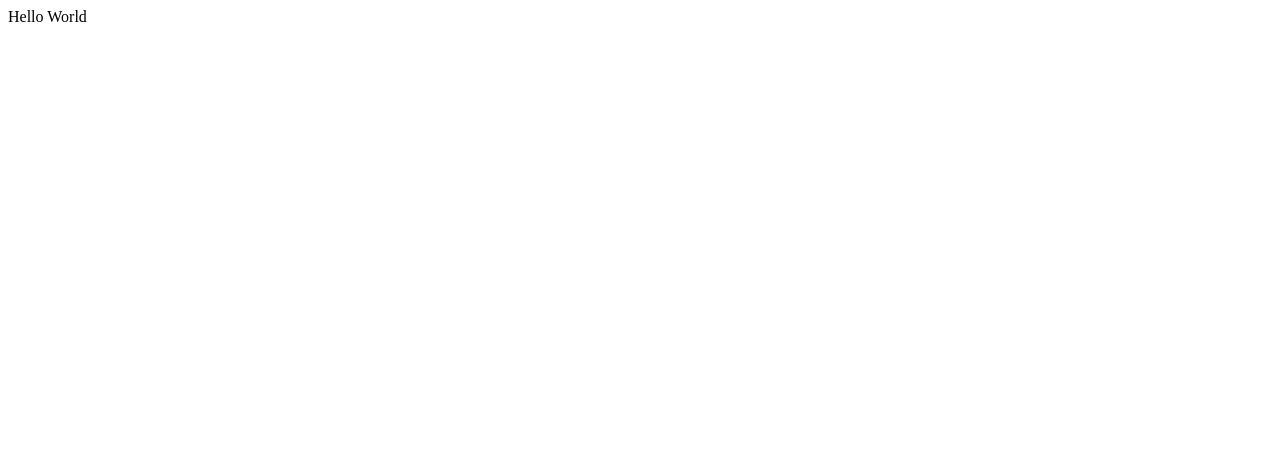
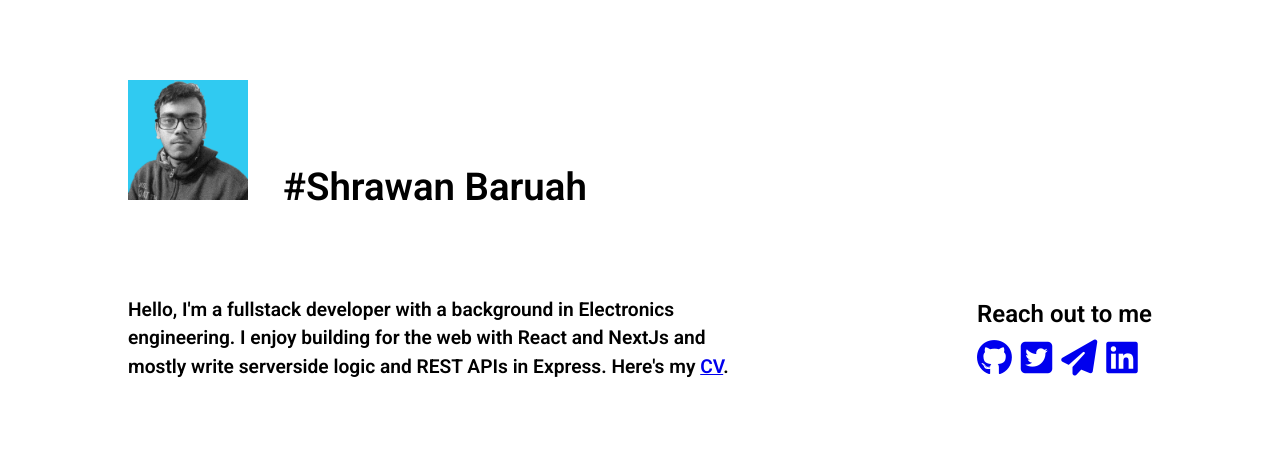
Before and after one commit to CodeingersCat/portfolio, a plain HTML site: page index.html in a window 1280 px wide. Drawn offline with Linux system fonts and the light colour scheme.

Commit message:
basics covered

```diff
--- a/index.html
+++ b/index.html
@@ -4,9 +4,32 @@
     <meta charset="UTF-8">
     <meta http-equiv="X-UA-Compatible" content="IE=edge">
     <meta name="viewport" content="width=device-width, initial-scale=1.0">
+    <link rel="stylesheet" href="style.css">
+    <link rel="preconnect" href="https://fonts.googleapis.com">
+    <link rel="preconnect" href="https://fonts.gstatic.com" crossorigin>
+    <link href="https://fonts.googleapis.com/css2?family=Roboto:wght@600&display=swap" rel="stylesheet">
     <title>Shrawan's portfolio</title>
 </head>
 <body>
-    Hello World
+    <div class="container-main">
+        <div class="nav">
+            <img src="files/portrait.png" class="pfp">
+            <h1>#Shrawan Baruah</h1>
+        </div>
+        <div class="intro-banner">
+            <p class="about">
+                Hello, I'm a fullstack developer with a background in Electronics engineering. I enjoy building for the web with React and NextJs and mostly write serverside logic and REST APIs in Express. Here's my <a href="/files/SHRAWAN_RESUME.pdf" download>CV</a>.
+            </p>
+            <div class="contact">
+                <div>Reach out to me</div>
+                <a href="https://github.com/CodeingersCat" target="_blank" class="git"><i class="fab fa-github"></i></a>
+                <a href="https://twitter.com/dorkkknight" target="_blank" class="tweet"><i class="fab fa-twitter-square" ></i></a>
+                <a href="mailto:shrawansb2000@gmail.com" target="_blank" class="tweet"><i class="fas fa-paper-plane" aria-hidden="true"></i></a>
+                <a href="https://www.linkedin.com/in/shrawan-baruah-43b346197/" target="_blank" class="linkedin"><i class="fa-brands fa-linkedin"></i></a>
+            </div>
+        </div>
+
+    </div>
 </body>
+<script src="https://kit.fontawesome.com/b5584c1af7.js" crossorigin="anonymous" defer></script>
 </html>
--- /dev/null
+++ b/style.css
@@ -0,0 +1,72 @@
+*{
+    margin: 0;
+    padding: 0;
+    box-sizing: border-box;
+    font-family: 'Roboto', sans-serif;
+    line-height: 150%;
+    font-size: 1.5rem;
+}
+
+.container-main{
+    padding: 10vh 10vw;
+}
+
+.nav{
+    width: 100%;
+    max-width: 700px;
+    display: flex;
+    align-items: baseline;
+    padding-bottom: 10vh;
+}
+
+.pfp{
+    width: 120px;
+}
+
+h1{
+    padding-left: 5%;
+    font-size: 1.6rem;
+    font-weight: 750;
+}
+
+@media screen and (max-width: 650px){
+    .nav{
+        flex-direction: column;
+        padding-bottom: 5vh;
+    }
+
+    h1{
+        padding-left: 0%;
+    }
+}
+
+.intro-banner{
+    width: 100%;
+    display: flex;
+    justify-content: space-between;
+}
+
+@media screen and (max-width: 1100px){
+    .intro-banner{
+        flex-direction: column;
+    }
+
+    .contact{
+        padding-top: 5%;
+    }
+}
+
+
+.about{
+    font-size: 0.8rem;
+    max-width: 620px;
+}
+
+.about>a{
+    font-size: 0.8rem;
+}
+
+.contact>div{
+    font-size: 1rem;
+    font-weight: 600;
+}
```
Also changed, not shown: files/portrait.png (added), 1 other file.
